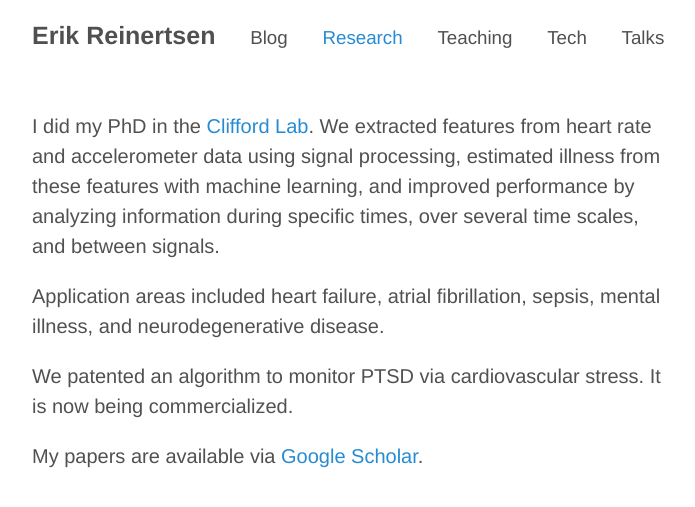
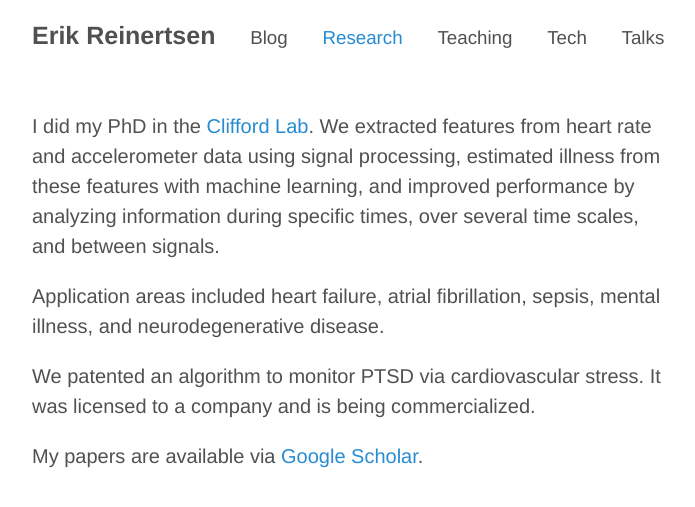
Before and after one commit to erikr/erikr.github.io, a Jekyll site: the page built from research.md, in a window 1280 px wide. Shown: the top 507 px of the page, without its empty margins (288-983 px from the left). Built offline with Jekyll 4.4.1, drawn with Linux system fonts in a browser that asks for light colours; nearby versions of some CDN libraries.

Commit message:
revised research and bio with takeda

```diff
--- a/research.md
+++ b/research.md
@@ -8,6 +8,6 @@ I did my PhD in the [Clifford Lab](http://gdclifford.info). We extracted feature
 
 Application areas included heart failure, atrial fibrillation, sepsis, mental illness, and neurodegenerative disease.
 
-We patented an algorithm to monitor PTSD via cardiovascular stress. It is now being commercialized.
+We patented an algorithm to monitor PTSD via cardiovascular stress. It was licensed to a company and is being commercialized.
 
 My papers are available via [Google Scholar](https://scholar.google.com/citations?hl=en&user=APy8nq4AAAAJ&view_op=list_works&sortby=pubdate).
```
Also changed, not shown: index.md (+3 -3 lines).
